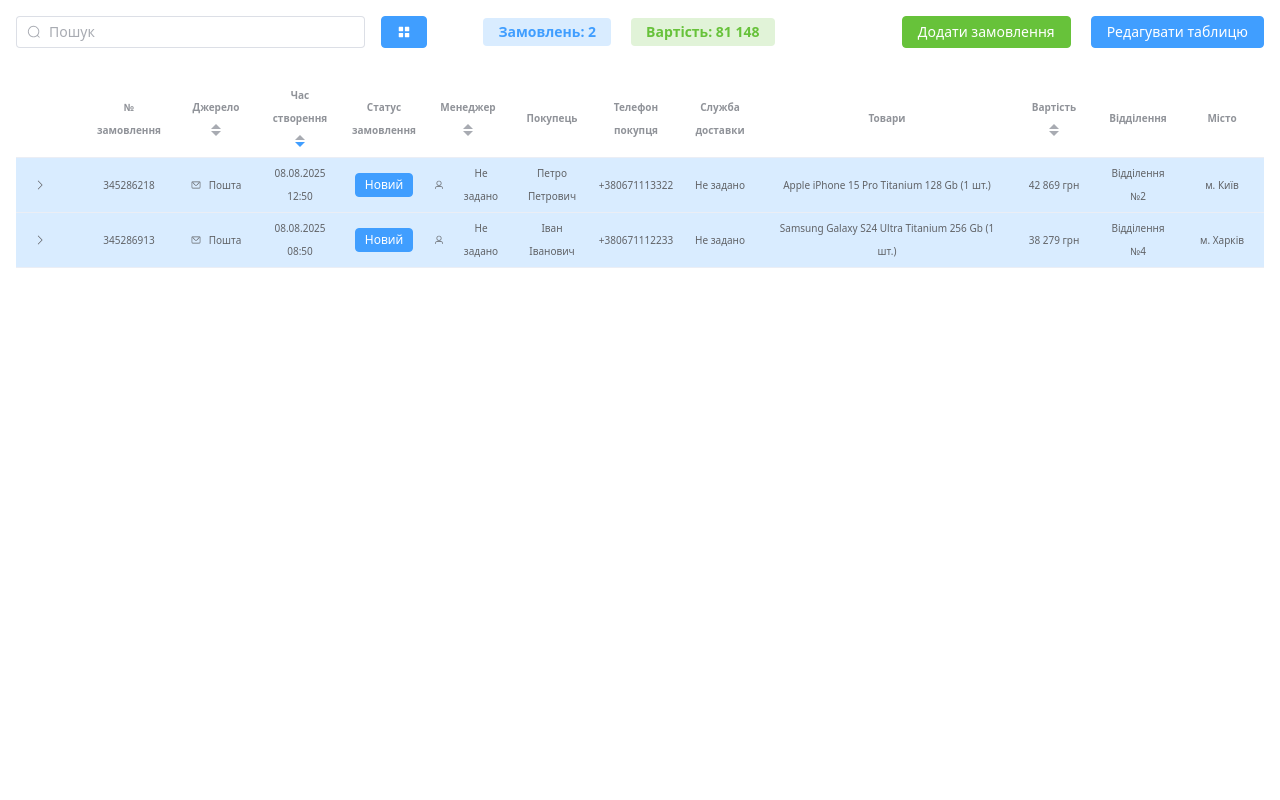
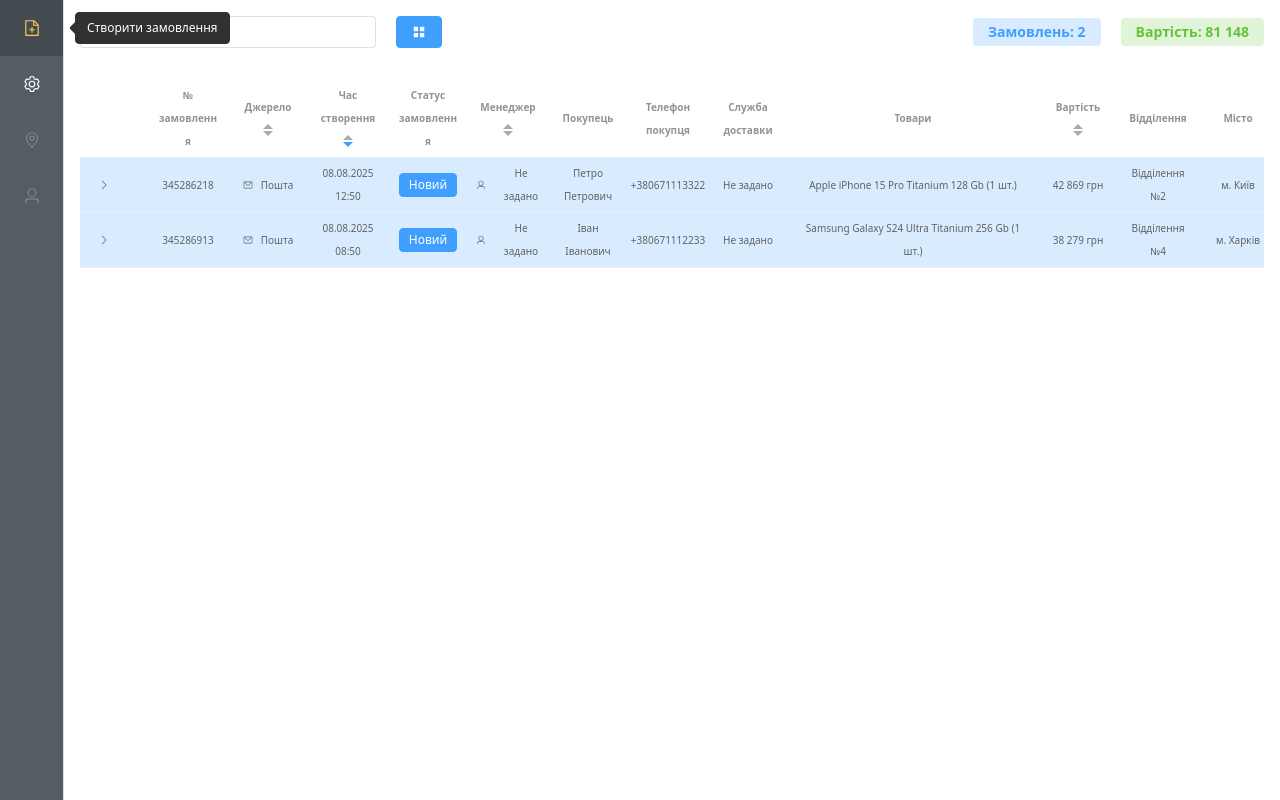
Before and after one commit to NpmPanic/ORDER_TABLE, a Vue app: page / in a window 1280 px wide. Built offline with nearby package versions, Linux system fonts and the light colour scheme.

Commit message:
add sidebar menu

```diff
--- a/src/App.vue
+++ b/src/App.vue
@@ -813,13 +813,45 @@ const CreateTtnNumber = order => {
 </script>
 
 <template>
+	<div class="app-container">
+		<!-- Боковое меню слева -->
+		<el-menu
+			default-active="1"
+			text-color="#fff"
+			active-text-color="#ffd04b"
+			background-color="#545c64"
+			class="el-menu-vertical-demo sidebar-menu"
+			:collapse="true"
+			@open="handleOpen"
+			@close="handleClose"
+		>
+			<el-menu-item index="1" @click="isAddOrder = true">
+				<el-icon><DocumentAdd /></el-icon>
+				<template #title>Створити замовлення</template>
+			</el-menu-item>
+
+			<el-menu-item index="2" @click="isTableEditDrawer = true">
+				<el-icon><Setting /></el-icon>
+				<template #title>Налаштування таблиці</template>
+			</el-menu-item>
+			<el-menu-item index="3" @click="isTableEditDrawer = true" disabled>
+				<el-icon><Location /></el-icon>
+				<template #title>Налаштування доставки</template>
+			</el-menu-item>
+			<el-menu-item index="4" @click="isTableEditDrawer = true" disabled>
+				<el-icon><User /></el-icon>
+				<template #title>Налаштування доступу</template>
+			</el-menu-item>
+		</el-menu>
+
+		<div class="main-content">
 			<!-- Header -->
 			<div class="mx-4 my-4">
-		<div class="flex">
-			<div class="flex items-center gap-4 w-[70%]">
+				<div class="flex items-center justify-between">
+					<div class="flex items-center gap-5 w-1/2">
 						<el-input
 							v-model="inputQuerySearch"
-					style="width: 40%"
+							style="width: 50%"
 							placeholder="Пошук"
 							:prefix-icon="Search"
 							clearable
@@ -879,10 +911,8 @@ const CreateTtnNumber = order => {
 												</el-radio>
 											</div>
 
-									<!-- Правая панель 60% -->
-									<div
-										class="w-[60%] px-10 overflow-y-auto dropdown-with-scroll"
-									>
+											<!-- Правая панель -->
+											<div class="px-10 overflow-y-auto dropdown-with-scroll">
 												<!-- Отображение дочернего списка -->
 												<template v-if="subOptions[selectedCategory]">
 													<el-checkbox-group
@@ -902,7 +932,10 @@ const CreateTtnNumber = order => {
 										</div>
 
 										<div class="flex justify-center w-[40%] mt-5">
-									<el-button @click="resetFilters" type="default" size="small"
+											<el-button
+												@click="resetFilters"
+												type="default"
+												size="small"
 												>Очистити</el-button
 											>
 											<el-button
@@ -917,7 +950,9 @@ const CreateTtnNumber = order => {
 								</template>
 							</el-dropdown>
 						</div>
-				<div class="flex items-center gap-5 ml-10">
+					</div>
+
+					<div class="flex items-center gap-5">
 						<el-check-tag checked type="primary"
 							>Замовлень: {{ filteredOrdersCount }}</el-check-tag
 						>
@@ -928,15 +963,6 @@ const CreateTtnNumber = order => {
 					</div>
 				</div>
 
-			<div class="flex justify-end gap-2 w-[30%]">
-				<el-button @click="isAddOrder = true" type="success"
-					>Додати замовлення</el-button
-				>
-				<el-button @click="isTableEditDrawer = true" type="primary">
-					Редагувати таблицю
-				</el-button>
-			</div>
-		</div>
 				<div class="flex flex-wrap items-center gap-4 mt-4">
 					<el-tag
 						v-for="tag in appliedSearchTags"
@@ -952,44 +978,6 @@ const CreateTtnNumber = order => {
 					</el-tag>
 				</div>
 			</div>
-
-	<TableEditDrawer
-		v-model="isTableEditDrawer"
-		:columns="tableColumns"
-		@update:columns="handleColumnUpdate"
-	/>
-	<AddProductDrawer
-		v-model="isProductsAddDrawer"
-		@save="handleSaveAdditionalProducts"
-	/>
-	<EditProductsDrawer
-		v-model="isEditProductsDrawer"
-		:product="currentEditProduct"
-		@save="handleEditProductSave"
-	/>
-	<AddReserveDialog
-		v-model="isAddReserve"
-		:product="currentEditProduct"
-		:warehouseList="optionsWarehouseReserve"
-		@save="handleSaveReserves"
-	/>
-	<AddOrderDialog
-		v-model="isAddOrder"
-		:new_orderManagerList="subOptions.manager"
-		:new_orderDeliveryService="subOptions.delivery_service"
-		:new_orderDeliveryAdress="subOptions.delivery_adress"
-		:new_orderWarehouseList="optionsWarehouseReserve"
-		:new_orderFormatNumber="formatNumber"
-		@save-order="handleSaveOrder"
-	/>
-
-	<DeliveryStatusDialog
-		v-model="isDeliveryStatusDialog"
-		:statusHistory="currentOrder.delivery?.status_history || []"
-		:currentStatus="currentOrder.delivery?.delivery_status || ''"
-	/>
-	<CreateTtnDialog v-model="isCreateTtnNumber" :selectedOrder="currentOrder" />
-
 			<!-- Основная таблица с данными -->
 			<div class="mx-4 mb-5">
 				<el-table
@@ -1035,7 +1023,9 @@ const CreateTtnNumber = order => {
 												<span>Джерело</span>
 											</div>
 											<div class="w-1/2">
-										<span v-if="props.row.order.source === 'Mail'">Пошта</span>
+												<span v-if="props.row.order.source === 'Mail'"
+													>Пошта</span
+												>
 												<span v-else-if="props.row.order.source === 'Manager'"
 													>Менеджер</span
 												>
@@ -1090,7 +1080,9 @@ const CreateTtnNumber = order => {
 													:initialArray="subOptions.pay_status"
 													:initialValue="props.row.order.pay_status"
 													:useTag="true"
-											:statusColor="getStatusColor(props.row.order.pay_status)"
+													:statusColor="
+														getStatusColor(props.row.order.pay_status)
+													"
 													:getStatusColor="getStatusColor"
 													@update:selectedValue="
 														newValue => (props.row.order.pay_status = newValue)
@@ -1176,7 +1168,8 @@ const CreateTtnNumber = order => {
 												<EditCommentPopover
 													:initialComment="props.row.order.manager_comment"
 													@update:textValue="
-												newValue => (props.row.order.manager_comment = newValue)
+														newValue =>
+															(props.row.order.manager_comment = newValue)
 													"
 												/>
 											</div>
@@ -1377,12 +1370,17 @@ const CreateTtnNumber = order => {
 										<div class="flex items-center justify-between m-2">
 											<div class="flex items-center gap-2">
 												<el-icon><Goods /></el-icon>
-										<span class="font-medium text-sm">Товари замовлення</span>
+												<span class="font-medium text-sm"
+													>Товари замовлення</span
+												>
 											</div>
 											<div class="flex items-center gap-4">
 												<span class="text-sm"> Додаткові товари </span>
 
-										<el-switch v-model="isAdditionalProducts" size="small" />
+												<el-switch
+													v-model="isAdditionalProducts"
+													size="small"
+												/>
 											</div>
 										</div>
 										<el-table
@@ -1474,7 +1472,9 @@ const CreateTtnNumber = order => {
 												align="center"
 											>
 												<template #default="{ row }">
-											<span>{{ formatNumber(row.price * row.count) }} грн</span>
+													<span
+														>{{ formatNumber(row.price * row.count) }} грн</span
+													>
 												</template>
 											</el-table-column>
 											<el-table-column
@@ -1521,7 +1521,8 @@ const CreateTtnNumber = order => {
 																	content="Видалити резерв"
 																	placement="top"
 																>
-															<el-icon @click="deleteReserve(row.warehouse, i)"
+																	<el-icon
+																		@click="deleteReserve(row.warehouse, i)"
 																		><Delete
 																	/></el-icon>
 																</el-tooltip>
@@ -1542,7 +1543,10 @@ const CreateTtnNumber = order => {
 														<div
 															class="text-sm cursor-pointer hover:text-green-500 transition"
 														>
-													<el-tooltip content="Додати резерв" placement="top">
+															<el-tooltip
+																content="Додати резерв"
+																placement="top"
+															>
 																<el-icon @click="addReserveToOrder(row)"
 																	><DocumentAdd
 																/></el-icon>
@@ -1563,7 +1567,10 @@ const CreateTtnNumber = order => {
 														<div
 															class="text-sm cursor-pointer hover:text-red-500 transition"
 														>
-													<el-tooltip content="Видалити товар" placement="top">
+															<el-tooltip
+																content="Видалити товар"
+																placement="top"
+															>
 																<el-icon
 																	@click="removeOrderConfirm(props.row, $index)"
 																	><Delete
@@ -1582,7 +1589,9 @@ const CreateTtnNumber = order => {
 										<div class="flex items-center justify-between m-2">
 											<div class="flex items-center gap-2">
 												<el-icon><Sell /></el-icon>
-										<span class="font-medium text-sm">Додаткові товари</span>
+												<span class="font-medium text-sm"
+													>Додаткові товари</span
+												>
 											</div>
 											<div class="flex items-center gap-4">
 												<span class="text-sm">
@@ -1688,7 +1697,9 @@ const CreateTtnNumber = order => {
 												align="center"
 											>
 												<template #default="{ row }">
-											<span>{{ formatNumber(row.price * row.count) }} грн</span>
+													<span
+														>{{ formatNumber(row.price * row.count) }} грн</span
+													>
 												</template>
 											</el-table-column>
 											<el-table-column
@@ -1735,7 +1746,8 @@ const CreateTtnNumber = order => {
 																	content="Видалити резерв"
 																	placement="top"
 																>
-															<el-icon @click="deleteReserve(row.warehouse, i)"
+																	<el-icon
+																		@click="deleteReserve(row.warehouse, i)"
 																		><Delete
 																	/></el-icon>
 																</el-tooltip>
@@ -1755,7 +1767,10 @@ const CreateTtnNumber = order => {
 														<div
 															class="text-sm cursor-pointer hover:text-green-500 transition"
 														>
-													<el-tooltip content="Додати резерв" placement="top">
+															<el-tooltip
+																content="Додати резерв"
+																placement="top"
+															>
 																<el-icon @click="addReserveToOrder(row)"
 																	><DocumentAdd
 																/></el-icon>
@@ -1776,7 +1791,10 @@ const CreateTtnNumber = order => {
 														<div
 															class="text-sm cursor-pointer hover:text-red-500 transition"
 														>
-													<el-tooltip content="Видалити товар" placement="top">
+															<el-tooltip
+																content="Видалити товар"
+																placement="top"
+															>
 																<el-icon
 																	@click="
 																		removeAdditionalConfirm(props.row, $index)
@@ -1799,13 +1817,17 @@ const CreateTtnNumber = order => {
 										'self-end pb-5': props.row.additional_products.length > 1,
 									}"
 								>
-							<h2 class="text-xl font-semibold mb-4 flex items-center gap-2">
+									<h2
+										class="text-xl font-semibold mb-4 flex items-center gap-2"
+									>
 										<el-icon><PriceTag /></el-icon>
 										Підсумкова вартість
 									</h2>
 
 									<div class="space-y-3">
-								<div class="flex justify-between items-center text-gray-700">
+										<div
+											class="flex justify-between items-center text-gray-700"
+										>
 											<div class="flex items-center gap-2">
 												<el-icon><ShoppingCart /></el-icon>
 												<span>Вартість товарів</span>
@@ -1818,17 +1840,24 @@ const CreateTtnNumber = order => {
 											>
 										</div>
 
-								<div class="flex justify-between items-center text-gray-700">
+										<div
+											class="flex justify-between items-center text-gray-700"
+										>
 											<div class="flex items-center gap-2">
 												<el-icon><Money /></el-icon>
 												<span>Накладений платіж (2% + 20 грн)</span>
 											</div>
 											<span class="text-lg"
-										>{{ formatNumber(getDeliveryPrice(props.row)) }} грн</span
-									>
-								</div>
-
-								<div class="flex justify-between items-center text-gray-700">
+												>{{
+													formatNumber(getDeliveryPrice(props.row))
+												}}
+												грн</span
+											>
+										</div>
+
+										<div
+											class="flex justify-between items-center text-gray-700"
+										>
 											<div class="flex items-center gap-2">
 												<el-icon><Box /></el-icon>
 												<span>Вартість упакування</span>
@@ -1836,7 +1865,9 @@ const CreateTtnNumber = order => {
 											<div class="flex items-center gap-1 package-price-link">
 												<EditPricePopover
 													:initialPrice="packagePrice"
-											@update:priceValue="newValue => (packagePrice = newValue)"
+													@update:priceValue="
+														newValue => (packagePrice = newValue)
+													"
 												/>
 												<span class="text-lg"> грн</span>
 											</div>
@@ -1852,7 +1883,9 @@ const CreateTtnNumber = order => {
 											<el-icon><CreditCard /></el-icon>
 											<span>Загальна вартість</span>
 										</div>
-								<span>{{ formatNumber(getTotalPrice(props.row)) }} грн</span>
+										<span
+											>{{ formatNumber(getTotalPrice(props.row)) }} грн</span
+										>
 									</div>
 								</div>
 							</div>
@@ -2006,9 +2039,65 @@ const CreateTtnNumber = order => {
 					</el-table-column>
 				</el-table>
 			</div>
+		</div>
+	</div>
+
+	<TableEditDrawer
+		v-model="isTableEditDrawer"
+		:columns="tableColumns"
+		@update:columns="handleColumnUpdate"
+	/>
+	<AddProductDrawer
+		v-model="isProductsAddDrawer"
+		@save="handleSaveAdditionalProducts"
+	/>
+	<EditProductsDrawer
+		v-model="isEditProductsDrawer"
+		:product="currentEditProduct"
+		@save="handleEditProductSave"
+	/>
+	<AddReserveDialog
+		v-model="isAddReserve"
+		:product="currentEditProduct"
+		:warehouseList="optionsWarehouseReserve"
+		@save="handleSaveReserves"
+	/>
+	<AddOrderDialog
+		v-model="isAddOrder"
+		:new_orderManagerList="subOptions.manager"
+		:new_orderDeliveryService="subOptions.delivery_service"
+		:new_orderDeliveryAdress="subOptions.delivery_adress"
+		:new_orderWarehouseList="optionsWarehouseReserve"
+		:new_orderFormatNumber="formatNumber"
+		@save-order="handleSaveOrder"
+	/>
+
+	<DeliveryStatusDialog
+		v-model="isDeliveryStatusDialog"
+		:statusHistory="currentOrder.delivery?.status_history || []"
+		:currentStatus="currentOrder.delivery?.delivery_status || ''"
+	/>
+	<CreateTtnDialog v-model="isCreateTtnNumber" :selectedOrder="currentOrder" />
 </template>
 
 <style scoped>
+.app-container {
+	display: flex;
+	min-height: 100vh;
+}
+
+.sidebar-menu {
+	flex-shrink: 0;
+	height: 100vh;
+	overflow-y: auto;
+}
+
+.main-content {
+	flex: 1;
+	display: flex;
+	flex-direction: column;
+	overflow-x: auto;
+}
 /* Стили изменения шрифта */
 :deep(.el-table__expanded-cell) {
 	font-size: v-bind('tableFontSize + "px"') !important;
--- a/src/components/TableEditDrawer.vue
+++ b/src/components/TableEditDrawer.vue
@@ -51,6 +51,9 @@ const saveSettings = () => {
 	}
 
 	emit('update:columns', newColumns)
+	emit('update:modelValue', false)
+}
+const closeDrawer = () => {
 	emit('update:modelValue', false)
 }
 </script>
```
Lines whose indentation alone changed are shown as unchanged.
